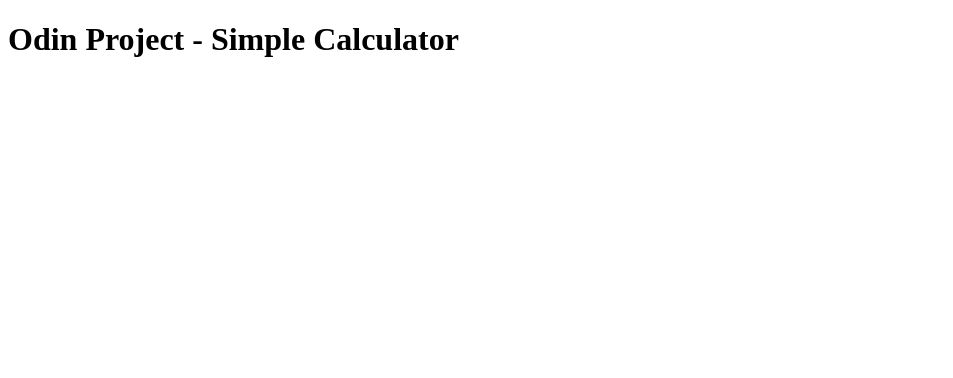
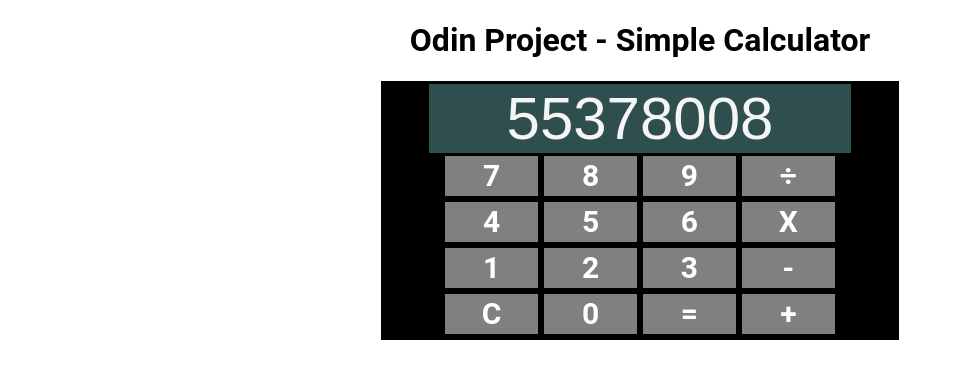
Before and after one commit to cmannion-meander/odin-calculator, a plain HTML site: page index.html in a window 1280 px wide. Shown: the whole page, without its empty margins (0-953 px from the left). Drawn offline with Linux system fonts and the light colour scheme; a web font is replaced by a local one.

Commit message:
Create basic HTML calculator and clickable buttons

```diff
--- a/index.html
+++ b/index.html
@@ -4,10 +4,34 @@
     <meta charset="utf-8">
     <title>The Odin Project | Calculator</title>
     <link rel="stylesheet" href="./style.css">
+    <link href="https://fonts.cdnfonts.com/css/calculator" rel="stylesheet">
 </head>
 <body>
     <h1>Odin Project - Simple Calculator</h1>
     <div id="container">
+        <div id="calculator">
+            <div id="screen">
+                55378008
+            </div>
+            <div id="input">
+                <btn class='7'>7</btn>
+                <btn class='8'>8</btn>
+                <btn class='9'>9</btn>
+                <btn class='/'>÷</btn>
+                <btn class='4'>4</btn>
+                <btn class='5'>5</btn>
+                <btn class='6'>6</btn>
+                <btn class='*'>X</btn>
+                <btn class='1'>1</btn>
+                <btn class='2'>2</btn>
+                <btn class='3'>3</btn>
+                <btn class='-'>-</btn>
+                <btn class='C'>C</btn>
+                <btn class='0'>0</btn>
+                <btn class='='>=</btn>
+                <btn class='+'>+</btn>
+            </div>
+        </div>
     </div>
 </body>
 <script src="./script.js"></script>
--- a/script.js
+++ b/script.js
@@ -1,3 +1,21 @@
+// add button functionality
+const btnArray = document.querySelectorAll("btn");
+
+for (let i = 0; i < btnArray.length; i++) {
+    (function(index) {
+        btnArray[index].addEventListener("click", function(e) {
+            console.log(e.target.className);
+        })
+    })(i);
+};
+
+// Create a stored display value
+let displayValue = 0;
+
+const changeDisplay = function(button) {
+
+}
+
 // Create operator function
 const operate = function(a, operator, b) {
     switch (operator) {
--- a/style.css
+++ b/style.css
@@ -0,0 +1,58 @@
+body {
+    font-family: Roboto, sans-serif;
+    /* margin: 30px; */
+    text-align: center;
+  }
+
+#hero {
+    padding: 30px;
+    display: flex;
+    flex-direction: row;
+    justify-content: center;
+}
+
+#container {
+    margin: auto;
+    display: flex;
+    width: 40vw;
+    flex-direction: row;
+    flex-wrap: wrap;
+    justify-content: center;
+    border-style: solid;
+    border-color: black;
+    max-width: 600px;
+    background-color: black;
+}
+
+#screen {
+    background-color: darkslategray;
+    color: whitesmoke;
+    width: 33vw;
+    font-family: 'Calculator', sans-serif;
+    font-size: 60px;
+}
+
+#input {
+    margin: auto;
+    display: flex;
+    width: 33vw;
+    flex-direction: row;
+    flex-wrap: wrap;
+    justify-content: center;
+}
+
+btn {
+    display: flex;
+    justify-content: center;
+    align-content: center;
+    flex-direction: column;
+    width: 22%;
+    height: 5vh;
+    background-color: grey;
+    text-align: center;
+    color: white;
+    font-weight: 700;
+    font-size: 30px;
+    border-style: solid;
+    border-color: black;
+}
```
